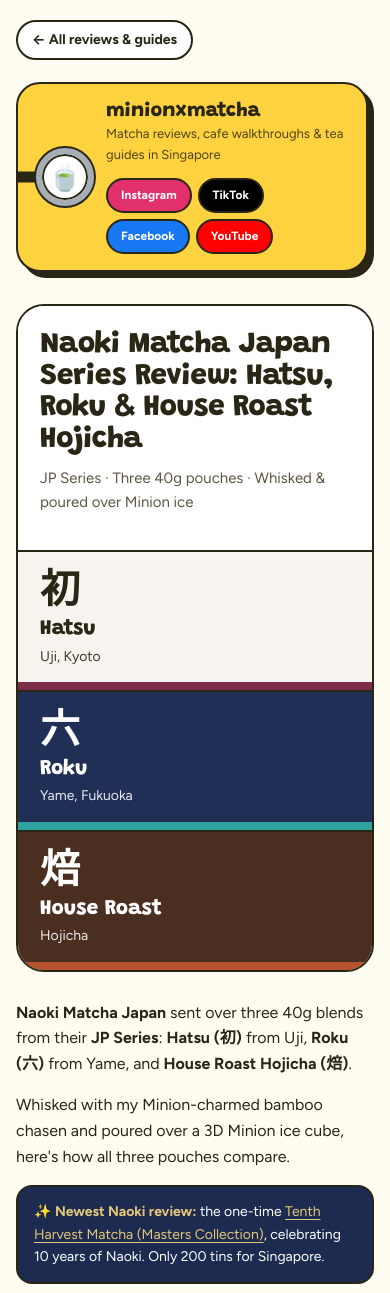
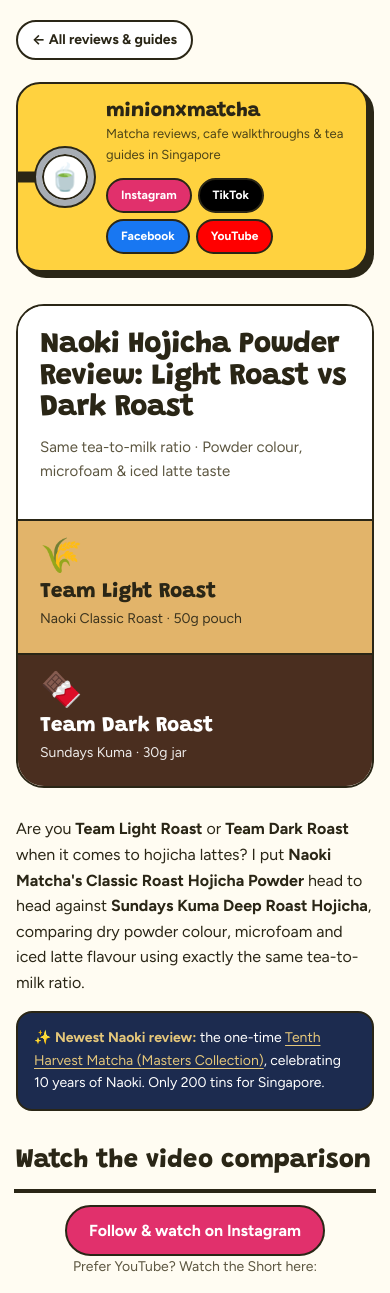
Before and after one commit to minionxmatcha/minionxmatcha.github.io, a Jekyll site: the page built from _posts/2026-04-26-naoki-matcha-japan-hatsu-roku-house-roast-hojicha-review.md, in a window 390 px wide. Shown: the top 1293 px of the page. Built offline with Jekyll 4.4.1, drawn with Linux system fonts in a browser that asks for light colours; a script that is not in the unit is left out; some of the changed text lies outside the part shown.

Commit message:
Update 2026-04-26-naoki-matcha-japan-hatsu-roku-house-roast-hojicha-review.md

```diff
--- a/_posts/2026-04-26-naoki-matcha-japan-hatsu-roku-house-roast-hojicha-review.md
+++ b/_posts/2026-04-26-naoki-matcha-japan-hatsu-roku-house-roast-hojicha-review.md
@@ -1,7 +1,7 @@
 ---
 layout: post
-title: "Naoki Matcha Japan Series Review: Hatsu (Uji), Roku (Yame) & House Roast Hojicha"
-date: 2026-04-26
+title: "Naoki Hojicha Powder Review: Light Roast vs. Dark Roast Hojicha Latte Comparison"
+date: 2025-12-28
 ---
 
 <link rel="preconnect" href="https://fonts.googleapis.com">
@@ -349,40 +349,26 @@ date: 2026-04-26
   .cs-special .cs-special-head .cs-nick { font-family: var(--body); font-weight: 400; font-style: italic; font-size: 14px; color: #6b6550; }
   @media (max-width: 600px) { .cs-ware, .cs-jars { grid-template-columns: 1fr; } }
 
-  /* Naoki JP series additions */
-  .cs-counters-3 { grid-template-columns: repeat(3, 1fr); }
-  .cs-counters-3 .cs-counter + .cs-counter { border-left: 2px solid var(--ink); }
-  .cs-kanji { display: block; font-family: 'Noto Serif JP', 'Hiragino Mincho ProN', 'Yu Mincho', serif; font-weight: 700; font-size: 40px; line-height: 1; margin-bottom: 8px; }
-  .cs-p-hatsu { background: #F7F3EE; color: var(--ink); box-shadow: inset 0 -8px 0 #7B2D4A; }
-  .cs-p-roku { background: #1F2F55; color: #fff; box-shadow: inset 0 -8px 0 #2FA3A0; }
-  .cs-p-hoji { background: #4A2E1F; color: #fff; box-shadow: inset 0 -8px 0 #B5532E; }
-  .cs-pouch { border: 1.5px solid var(--ink); border-radius: 18px; overflow: hidden; background: #fff; }
-  .cs-pouch + .cs-pouch { margin-top: 14px; }
-  .cs-pouch-head { display: grid; grid-template-columns: 56px 1fr auto; gap: 14px; align-items: center; padding: 16px 18px 22px; }
-  .cs-pouch-head .cs-kanji { margin: 0; font-size: 44px; text-align: center; }
-  .cs-pouch-head h3 { font-family: var(--display); font-weight: 800; font-size: 21px; line-height: 1.15; margin: 0; color: inherit; }
-  .cs-pouch-head small { display: block; font-family: var(--body); font-weight: 400; font-size: 13px; opacity: .85; margin-top: 2px; }
-  .cs-pouch-body { padding: 16px 18px 18px; }
-  .cs-pouch-body p { margin: 0 0 10px; font-size: 15px; }
-  .cs-pouch-body dl { margin: 12px 0 0; display: grid; grid-template-columns: 90px 1fr; gap: 6px 12px; font-size: 14px; }
-  .cs-pouch-body dt { font-weight: 700; color: #6b6550; }
-  .cs-pouch-body dd { margin: 0; }
-  .cs-pouch-body p.cs-pouch-link { margin: 12px 0 0; font-size: 14px; color: #5c5640; }
-  .cs-approved { display: inline-block; font-size: 12px; font-weight: 800; padding: 5px 11px; border-radius: 999px; background: var(--banana); color: var(--ink); border: 2px solid var(--ink); white-space: nowrap; transform: rotate(-4deg); }
-  .cs-table-jp thead th:nth-child(2) { background: #F7F3EE; color: var(--ink); box-shadow: inset 0 -4px 0 #7B2D4A; }
-  .cs-table-jp thead th:nth-child(3) { background: #1F2F55; color: #fff; box-shadow: inset 0 -4px 0 #2FA3A0; }
-  .cs-table-jp thead th:nth-child(4) { background: #4A2E1F; color: #fff; box-shadow: inset 0 -4px 0 #B5532E; }
-  .cs-table-jp td { background: #fff !important; font-size: 14px; }
-  .cs-table-jp tbody th { width: 22%; color: var(--ink); }
-  @media (max-width: 600px) {
-    .cs-counters-3 { grid-template-columns: 1fr; }
-    .cs-counters-3 .cs-counter + .cs-counter { border-left: 0; border-top: 2px solid var(--ink); }
-    .cs-pouch-head { grid-template-columns: 44px 1fr; }
-    .cs-pouch-head .cs-kanji { font-size: 36px; }
-    .cs-pouch-head .cs-approved { grid-column: 1 / -1; justify-self: start; }
-    .cs-table-jp th, .cs-table-jp td { padding: 8px 6px; font-size: 12px !important; overflow-wrap: anywhere; }
-    .cs-table-jp tbody th { width: 70px; overflow-wrap: normal; font-size: 11px !important; }
-  }
+  /* Hojicha roast additions */
+  .cs-counter-light { background: #E2B46A; color: var(--ink); }
+  .cs-counter-dark { background: #4A2E1F; color: #fff; }
+  .cs-vs .cs-vs-light { background: #F7EAD2; }
+  .cs-vs .cs-vs-dark { background: #4A2E1F; color: #fff; }
+  .cs-vs .cs-vs-dark strong { color: #F2C98A; }
+  .cs-vs .cs-vs-light strong { color: #7A4B16; }
+  .cs-swatch-dot { display: inline-block; width: 14px; height: 14px; border-radius: 50%; border: 1.5px solid currentColor; vertical-align: -2px; margin-right: 6px; }
+  .cs-special-light { border-left: 8px solid #E2B46A; }
+  .cs-special-dark { border-left: 8px solid #4A2E1F; }
+  .cs-foam { list-style: none; margin: 0; padding: 0; display: grid; grid-template-columns: repeat(3, 1fr); gap: 10px; }
+  .cs .cs-foam li { margin: 0; background: #fff; border: 1.5px solid var(--ink); border-radius: 16px; overflow: hidden; display: flex; flex-direction: column; }
+  .cs-cup { height: 96px; display: flex; flex-direction: column; justify-content: flex-end; border-bottom: 1.5px solid var(--ink); }
+  .cs-cup-foam { background: repeating-radial-gradient(circle at 30% 40%, #FFFDF4 0 3px, #F3EBD3 3px 6px); border-top: 1.5px dashed rgba(42,38,22,.35); }
+  .cs-cup-tea { height: 44px; }
+  .cs-foam-body { padding: 12px 14px 14px; }
+  .cs-foam-body strong { display: block; font-family: var(--display); font-weight: 800; font-size: 17px; line-height: 1.2; margin-bottom: 4px; }
+  .cs-foam-body p { margin: 0; font-size: 14px; }
+  .cs-foam-level { display: inline-block; font-size: 12px; font-weight: 700; padding: 2px 9px; border-radius: 999px; border: 1.5px solid var(--ink); background: var(--foam); margin-bottom: 6px; }
+  @media (max-width: 600px) { .cs-foam { grid-template-columns: 1fr; } .cs-cup { height: 70px; } .cs-cup-tea { height: 30px; } }
 
   /* Related Naoki reviews */
   .cs-related { list-style: none; margin: 0; padding: 0; display: grid; gap: 10px; }
@@ -410,9 +396,9 @@ date: 2026-04-26
   "@graph": [
     {
       "@type": "Product",
-      "name": "Naoki Matcha Japan Series (Hatsu Uji Matcha, Roku Yame Matcha & House Roast Hojicha)",
-      "description": "40g Japanese tea pouches from Naoki Matcha's Japan (JP) series: Hatsu (Uji, Kyoto), Roku (Yame, Fukuoka), and House Roast Hojicha.",
-      "image": "https://img.youtube.com/vi/vABgEbRHTng/hqdefault.jpg",
+      "name": "Naoki Matcha Classic Roast Hojicha Powder (50g)",
+      "description": "Light-to-classic roast Japanese Hojicha powder by Naoki Matcha (50g resealable pouch), delivering a gentle, nutty, and kinako-like flavour profile ideal for iced hojicha lattes.",
+      "image": "https://img.youtube.com/vi/AwaXwGQw2t8/hqdefault.jpg",
       "brand": {
         "@type": "Brand",
         "name": "Naoki Matcha"
@@ -423,19 +409,19 @@ date: 2026-04-26
           "@type": "Person",
           "name": "minionxmatcha"
         },
-        "reviewBody": "Hatsu from Uji surprises with an unexpectedly roasty yet smooth, balanced profile suited for everyday lattes. Roku from Yame delivers signature nutty, creamy depth that earns a Minion-approved stamp. House Roast Hojicha brings a rich, smoky, and chocolatey body ideal for curing hojicha latte cravings."
+        "reviewBody": "Naoki's Classic Roast Hojicha Powder presents a warm golden-brown hue and retains more natural tea saponins than dark-roast alternatives, creating noticeably better microfoam when whisked. In an iced latte, it tastes gentle, nutty, and almost kinako-like—making it a top pick for milk tea lovers."
       }
     },
     {
       "@type": "VideoObject",
-      "name": "Naoki Matcha Japan: Hatsu, Roku & House Roast Hojicha Review",
-      "description": "Unboxing and tasting Naoki Matcha Japan's three 40g blends: Hatsu (Uji), Roku (Yame), and House Roast Hojicha.",
+      "name": "Light Roast vs Dark Roast Hojicha: Naoki Hojicha Powder vs Sundays Kuma Hojicha",
+      "description": "Side-by-side comparison of Naoki Matcha's Classic Roast Hojicha Powder (Light Roast) and Sundays Kuma Deep Roast Hojicha Powder (Dark Roast), testing powder colour, saponin microfoam retention, and iced latte flavour profiles.",
       "thumbnailUrl": [
-        "https://img.youtube.com/vi/vABgEbRHTng/hqdefault.jpg"
+        "https://img.youtube.com/vi/AwaXwGQw2t8/hqdefault.jpg"
       ],
-      "uploadDate": "2026-04-26",
-      "contentUrl": "https://www.youtube.com/shorts/vABgEbRHTng",
-      "embedUrl": "https://www.youtube.com/embed/vABgEbRHTng"
+      "uploadDate": "2025-12-28",
+      "contentUrl": "https://www.youtube.com/shorts/AwaXwGQw2t8",
+      "embedUrl": "https://www.youtube.com/embed/AwaXwGQw2t8"
     }
   ]
 }
@@ -458,131 +444,133 @@ date: 2026-04-26
     </div>
   </div>
 
-  <!-- Hero: the three pouches -->
+  <!-- Hero: light vs dark -->
   <header class="cs-hero">
     <div class="cs-hero-top">
-      <h1 class="cs-title">Naoki Matcha Japan Series Review: Hatsu, Roku & House Roast Hojicha</h1>
-      <p class="cs-where">JP Series · Three 40g pouches · Whisked & poured over Minion ice</p>
+      <h1 class="cs-title">Naoki Hojicha Powder Review: Light Roast vs Dark Roast</h1>
+      <p class="cs-where">Same tea-to-milk ratio · Powder colour, microfoam & iced latte taste</p>
     </div>
-    <div class="cs-counters cs-counters-3">
-      <a class="cs-counter cs-p-hatsu" href="#hatsu" style="text-decoration:none;color:var(--ink);">
-        <span class="cs-kanji" aria-hidden="true">初</span>
-        <strong>Hatsu</strong>
-        <span class="cs-from">Uji, Kyoto</span>
+    <div class="cs-counters">
+      <a class="cs-counter cs-counter-light" href="#team-light" style="text-decoration:none;color:var(--ink);">
+        <span class="cs-counter-emoji" aria-hidden="true">🌾</span>
+        <strong>Team Light Roast</strong>
+        <span class="cs-from">Naoki Classic Roast · 50g pouch</span>
       </a>
-      <a class="cs-counter cs-p-roku" href="#roku" style="text-decoration:none;color:#fff;">
-        <span class="cs-kanji" aria-hidden="true">六</span>
-        <strong>Roku</strong>
-        <span class="cs-from">Yame, Fukuoka</span>
-      </a>
-      <a class="cs-counter cs-p-hoji" href="#house-roast" style="text-decoration:none;color:#fff;">
-        <span class="cs-kanji" aria-hidden="true">焙</span>
-        <strong>House Roast</strong>
-        <span class="cs-from">Hojicha</span>
+      <a class="cs-counter cs-counter-dark" href="#team-dark" style="text-decoration:none;color:#fff;">
+        <span class="cs-counter-emoji" aria-hidden="true">🍫</span>
+        <strong>Team Dark Roast</strong>
+        <span class="cs-from">Sundays Kuma · 30g jar</span>
       </a>
     </div>
   </header>
 
-  <p><strong>Naoki Matcha Japan</strong> sent over three 40g blends from their <strong>JP Series</strong>: <strong>Hatsu (初)</strong> from Uji, <strong>Roku (六)</strong> from Yame, and <strong>House Roast Hojicha (焙)</strong>.</p>
-  <p>Whisked with my Minion-charmed bamboo chasen and poured over a 3D Minion ice cube, here's how all three pouches compare.</p>
+  <p>Are you <strong>Team Light Roast</strong> or <strong>Team Dark Roast</strong> when it comes to hojicha lattes? I put <strong>Naoki Matcha's Classic Roast Hojicha Powder</strong> head to head against <strong>Sundays Kuma Deep Roast Hojicha</strong>, comparing dry powder colour, microfoam and iced latte flavour using exactly the same tea-to-milk ratio.</p>
 
   <p class="cs-crosslink cs-crosslink-navy">✨ <strong>Newest Naoki review:</strong> the one-time <a href="/2026/11/20/naoki-tenth-harvest-matcha-masters-collection-review.html">Tenth Harvest Matcha (Masters Collection)</a>, celebrating 10 years of Naoki. Only 200 tins for Singapore.</p>
 
   <!-- Video -->
   <section class="cs-video">
-    <h2>Watch the video review</h2>
+    <h2>Watch the video comparison</h2>
 
-    <blockquote class="instagram-media" data-instgrm-permalink="https://www.instagram.com/reel/DXl6roME9de/" data-instgrm-version="14" style="background:#FFF; border:0; border-radius:20px; box-shadow:0 0 0 2px #2A2616; margin: 0 auto; max-width: 360px; min-width: 280px; padding: 0; width: 100%;"></blockquote>
+    <blockquote class="instagram-media" data-instgrm-permalink="https://www.instagram.com/reel/DSzhM70kylK/" data-instgrm-version="14" style="background:#FFF; border:0; border-radius:20px; box-shadow:0 0 0 2px #2A2616; margin: 0 auto; max-width: 360px; min-width: 280px; padding: 0; width: 100%;"></blockquote>
     <script async src="//www.instagram.com/embed.js"></script>
 
-    <a class="cs-btn" href="https://www.instagram.com/reel/DXl6roME9de/" target="_blank" rel="noopener">Follow & watch on Instagram</a>
+    <a class="cs-btn" href="https://www.instagram.com/reel/DSzhM70kylK/" target="_blank" rel="noopener">Follow & watch on Instagram</a>
 
     <!-- YouTube Shorts embed (preserves the Google video search badge) -->
     <p class="cs-alt">Prefer YouTube? Watch the Short here:</p>
     <div class="cs-yt-frame">
       <iframe
-        src="https://www.youtube.com/embed/vABgEbRHTng"
-        title="Naoki Matcha Japan: Hatsu, Roku & House Roast Hojicha"
+        src="https://www.youtube.com/embed/AwaXwGQw2t8"
+        title="Light Roast vs Dark Roast Hojicha: Naoki Hojicha Powder Review"
         allow="accelerometer; autoplay; clipboard-write; encrypted-media; gyroscope; picture-in-picture"
         allowfullscreen>
       </iframe>
     </div>
 
     <p class="cs-more">
-      <a href="https://vt.tiktok.com/ZSp7cnRHA/" target="_blank" rel="noopener">Watch on TikTok</a>
+      <a href="https://vt.tiktok.com/ZSp77FX2j/" target="_blank" rel="noopener">Watch on TikTok</a>
     </p>
   </section>
 
-  <!-- Tasting notes -->
+  <!-- Side by side -->
   <section class="cs-board cs-board-banana">
-    <h2>👅 Tasting notes</h2>
+    <h2>🥊 Side-by-side comparison</h2>
 
-    <article class="cs-pouch" id="hatsu">
-      <div class="cs-pouch-head cs-p-hatsu">
-        <span class="cs-kanji" aria-hidden="true">初</span>
-        <h3>Hatsu matcha<small>Uji, Kyoto · 40g</small></h3>
+    <div class="cs-round">
+      <div class="cs-round-head"><span>Round 1</span><h3>Powder colour</h3></div>
+      <div class="cs-vs">
+        <div class="cs-vs-light"><strong><span class="cs-swatch-dot" style="background:#C98E45;color:#7A4B16;"></span>Naoki Classic Roast</strong><p>Warm golden brown.</p></div>
+        <div class="cs-vs-dark"><strong><span class="cs-swatch-dot" style="background:#6B4128;color:#F2C98A;"></span>Sundays Kuma</strong><p>Deeper cocoa brown. Close at a glance, but clearly darker side by side.</p></div>
       </div>
-      <div class="cs-pouch-body">
-        <p>The biggest surprise of the trio. Uji matchas usually lean vegetal or marine, but Hatsu has a pleasant, unexpectedly roasty warmth while staying smooth and well balanced, which makes it an easy pick for an everyday iced latte.</p>
-        <ul class="cs-chips" aria-label="Tasting notes"><li>Unexpectedly roasty</li><li>Smooth</li><li>Balanced</li></ul>
-        <dl>
-          <dt>Best for</dt><dd>Easy-drinking everyday matcha</dd>
-          <dt>Pouch</dt><dd>White matte with a purple-maroon wave</dd>
-        </dl>
+    </div>
+
+    <div class="cs-round">
+      <div class="cs-round-head"><span>Round 2</span><h3>Whisked microfoam</h3></div>
+      <div class="cs-vs">
+        <div class="cs-vs-light"><strong>Naoki Classic Roast <span class="cs-win">More froth</span></strong><p>Thicker foam, thanks to more natural saponins.</p></div>
+        <div class="cs-vs-dark"><strong>Sundays Kuma</strong><p>Less froth, as the deeper roast leaves fewer saponins.</p></div>
       </div>
-    </article>
+    </div>
 
-    <article class="cs-pouch" id="roku">
-      <div class="cs-pouch-head cs-p-roku">
-        <span class="cs-kanji" aria-hidden="true">六</span>
-        <h3>Roku matcha<small>Yame, Fukuoka · 40g</small></h3>
-        <span class="cs-approved">🍌 Minion Approved</span>
+    <div class="cs-round">
+      <div class="cs-round-head"><span>Round 3</span><h3>Iced latte flavour</h3></div>
+      <div class="cs-vs">
+        <div class="cs-vs-light"><strong>Naoki Classic Roast</strong><p>Gentle, nutty, almost kinako-like.</p></div>
+        <div class="cs-vs-dark"><strong>Sundays Kuma</strong><p>Bold dark chocolate notes with a coffee-like body.</p></div>
       </div>
-      <div class="cs-pouch-body">
-        <p>If you have a soft spot for Yame matcha, Roku delivers right on cue. It whisks into a glossy emerald microfoam and brings that signature nutty, creamy richness, shining through milk with no harsh astringency.</p>
-        <ul class="cs-chips" aria-label="Tasting notes"><li>Nutty</li><li>Creamy</li><li>Rich microfoam</li></ul>
-        <dl>
-          <dt>Best for</dt><dd>Yame matcha fans</dd>
-          <dt>Pouch</dt><dd>Navy matte with a teal wave</dd>
-        </dl>
-        <p class="cs-pouch-link">🌿 More Yame: I blind-tested four single-cultivar Yame matchas in <a href="/2026/05/11/naoki-limited-edition-yame-single-cultivar-matcha-set-review.html">Naoki's Limited Edition Yame Set</a>.</p>
+    </div>
+
+    <div class="cs-round">
+      <div class="cs-round-head"><span>Verdict</span><h3>Best for</h3></div>
+      <div class="cs-vs">
+        <div class="cs-vs-light"><strong>Naoki Classic Roast</strong><p>Milk tea lovers.</p></div>
+        <div class="cs-vs-dark"><strong>Sundays Kuma</strong><p>Roasted oolong and coffee fans.</p></div>
       </div>
-    </article>
-
-    <article class="cs-pouch" id="house-roast">
-      <div class="cs-pouch-head cs-p-hoji">
-        <span class="cs-kanji" aria-hidden="true">焙</span>
-        <h3>House Roast hojicha<small>Japan · 40g</small></h3>
-      </div>
-      <div class="cs-pouch-body">
-        <p>Boldly smoky and chocolatey from the first sip. When a late-afternoon or evening hojicha craving hits, this dark, aromatic roast cuts cleanly through cold milk for a comforting, cocoa-toned latte.</p>
-        <ul class="cs-chips" aria-label="Tasting notes"><li>Smoky</li><li>Chocolatey</li><li>Full-bodied</li></ul>
-        <dl>
-          <dt>Best for</dt><dd>Deep hojicha latte cravings</dd>
-          <dt>Pouch</dt><dd>Dark brown matte with a rust-red wave</dd>
-        </dl>
-        <p class="cs-pouch-link">🍂 Prefer a lighter roast? See <a href="/2025/12/28/naoki-hojicha-powder-light-vs-dark-roast-comparison.html">Naoki's Classic Roast Hojicha vs a dark roast</a>.</p>
-      </div>
-    </article>
+    </div>
   </section>
 
-  <!-- Comparison -->
-  <section class="cs-info">
-    <h2>Side-by-side lineup</h2>
-    <div class="cs-table-wrap">
-      <table class="cs-table cs-table-jp">
-        <thead>
-          <tr><td></td><th scope="col">Hatsu 初</th><th scope="col">Roku 六</th><th scope="col">House Roast 焙</th></tr>
-        </thead>
-        <tbody>
-          <tr><th scope="row">Type</th><td>Matcha</td><td>Matcha</td><td>Hojicha</td></tr>
-          <tr><th scope="row">Origin</th><td>Uji, Kyoto</td><td>Yame, Fukuoka</td><td>Japan</td></tr>
-          <tr><th scope="row">Net weight</th><td>40g (1.4 oz)</td><td>40g (1.4 oz)</td><td>40g (1.4 oz)</td></tr>
-          <tr><th scope="row">Flavour</th><td>Unexpectedly roasty, smooth, balanced</td><td>Nutty, creamy, rich microfoam</td><td>Smoky, chocolatey, full-bodied</td></tr>
-          <tr><th scope="row">Best for</th><td>Everyday matcha</td><td>Yame fans 🍌</td><td>Hojicha latte cravings</td></tr>
-        </tbody>
-      </table>
+  <!-- Detailed notes -->
+  <section class="cs-board cs-board-matcha">
+    <h2>📝 Tasting notes</h2>
+
+    <div class="cs-special cs-special-light" id="team-light">
+      <div class="cs-special-head"><h4>Naoki Matcha Classic Roast Hojicha Powder</h4><span class="cs-tag">Team Light Roast</span></div>
+      <div class="cs-tag-row"><span class="cs-tag">50g resealable pouch</span><span class="cs-tag">3g per cup</span></div>
+      <p><strong>Visuals & whisking:</strong> right out of the pouch, it's a warm golden brown. Whisked with water, it builds noticeably thicker froth than deep-roast powders, because the lighter roast preserves more of the leaf's natural foaming agents.</p>
+      <p style="margin-top:8px;"><strong>Taste:</strong> over ice and milk, the cup is gentle, nutty and almost kinako-like, reminiscent of toasted soybean flour. It never overwhelms the milk, making it the clear winner for milk tea lovers after a comforting, creamy daily latte.</p>
+      <ul class="cs-chips" aria-label="Tasting notes"><li>Gentle</li><li>Nutty</li><li>Kinako-like</li></ul>
     </div>
+
+    <div class="cs-special cs-special-dark" id="team-dark">
+      <div class="cs-special-head"><h4>Sundays Kuma Hojicha</h4><span class="cs-tag">Team Dark Roast</span></div>
+      <div class="cs-tag-row"><span class="cs-tag">30g jar</span><span class="cs-tag">Deep roast</span></div>
+      <p><strong>Visuals & whisking:</strong> the dry powder looks surprisingly close to Naoki's at a glance, but side by side it's a deeper, darker brown.</p>
+      <p style="margin-top:8px;"><strong>Taste:</strong> with the exact same milk and tea ratio, the dark roast gives a bold, intense cup. Ideal for roasted oolong fans and espresso drinkers looking for a low-caffeine kick.</p>
+      <ul class="cs-chips" aria-label="Tasting notes"><li>Bold</li><li>Dark chocolate</li><li>Coffee-like body</li></ul>
+    </div>
+
+    <p class="cs-note">🍫 <strong>Team Dark Roast but loyal to Naoki?</strong> Their smoky, chocolatey <a href="/2026/04/26/naoki-matcha-japan-hatsu-roku-house-roast-hojicha-review.html">House Roast Hojicha from the Japan Series</a> is the darker option.</p>
+  </section>
+
+  <!-- Tea science -->
+  <section class="cs-board cs-board-banana">
+    <h2>🔬 Tea science: why hojicha foams less than matcha</h2>
+    <p class="cs-lede">Whisked hojicha never builds the same dense microfoam as ceremonial matcha. It comes down to <strong>saponins</strong>, the natural foaming compounds in green tea leaves. The more the leaves are roasted, the more saponins break down.</p>
+    <ol class="cs-foam">
+      <li>
+        <div class="cs-cup"><div class="cs-cup-foam" style="height:52px;"></div><div class="cs-cup-tea" style="background:#7FA03A;"></div></div>
+        <div class="cs-foam-body"><span class="cs-foam-level">Rich foam</span><strong>Unroasted matcha</strong><p>Keeps its natural saponins, so it whips into a rich, stable microfoam.</p></div>
+      </li>
+      <li>
+        <div class="cs-cup"><div class="cs-cup-foam" style="height:26px;"></div><div class="cs-cup-tea" style="background:#C98E45;"></div></div>
+        <div class="cs-foam-body"><span class="cs-foam-level">Moderate foam</span><strong>Light roast hojicha</strong><p>Naoki Classic Roast. Roasting starts breaking down saponins, giving a lighter froth.</p></div>
+      </li>
+      <li>
+        <div class="cs-cup"><div class="cs-cup-foam" style="height:8px;"></div><div class="cs-cup-tea" style="background:#6B4128;"></div></div>
+        <div class="cs-foam-body"><span class="cs-foam-level">Minimal foam</span><strong>Dark roast hojicha</strong><p>Sundays Kuma. Extended deep roasting breaks down most saponins, so even vigorous whisking makes little foam.</p></div>
+      </li>
+    </ol>
   </section>
 
 
@@ -594,8 +582,8 @@ date: 2026-04-26
       <li class="cs-rel-new"><a href="/2026/11/20/naoki-tenth-harvest-matcha-masters-collection-review.html"><span class="cs-rel-date"><span><strong>20</strong><span>Nov 26</span></span></span><span><span class="cs-rel-title">Naoki Tenth Harvest Matcha Review (Masters Collection)<span class="cs-rel-new-tag">Newest</span></span><span class="cs-rel-blurb">A one-time Okumidori × Saemidori release, with only 200 tins for Singapore.</span></span></a></li>
       <li><a href="/2026/08/31/naoki-uji-harmony-2-0-matcha-review.html"><span class="cs-rel-date"><span><strong>31</strong><span>Aug 26</span></span></span><span><span class="cs-rel-title">Naoki Uji Harmony 2.0 Review: 5-Cultivar Uji Matcha</span><span class="cs-rel-blurb">Five Uji cultivars in an iced dairy latte, with a bitter dark-chocolate finish.</span></span></a></li>
       <li><a href="/2026/05/11/naoki-limited-edition-yame-single-cultivar-matcha-set-review.html"><span class="cs-rel-date"><span><strong>11</strong><span>May 26</span></span></span><span><span class="cs-rel-title">Naoki Limited Edition Yame Single-Cultivar Matcha Set Review</span><span class="cs-rel-blurb">Kirari 31, Okumidori, Seimei & Yabukita in a 4-cultivar blind latte test.</span></span></a></li>
+      <li><a href="/2026/04/26/naoki-matcha-japan-hatsu-roku-house-roast-hojicha-review.html"><span class="cs-rel-date"><span><strong>26</strong><span>Apr 26</span></span></span><span><span class="cs-rel-title">Naoki Matcha Japan Series: Hatsu, Roku & House Roast Hojicha</span><span class="cs-rel-blurb">Uji vs Yame matcha, plus a smoky, chocolatey hojicha.</span></span></a></li>
       <li><a href="/2026/03/25/naoki-matcha-barista-pro-blend-home-pop-up-review.html"><span class="cs-rel-date"><span><strong>25</strong><span>Mar 26</span></span></span><span><span class="cs-rel-title">Naoki Matcha Barista Pro Blend Review</span><span class="cs-rel-blurb">The first-harvest Uji blend that holds up in milk and fruit purees at a home pop-up.</span></span></a></li>
-      <li><a href="/2025/12/28/naoki-hojicha-powder-light-vs-dark-roast-comparison.html"><span class="cs-rel-date"><span><strong>28</strong><span>Dec 25</span></span></span><span><span class="cs-rel-title">Naoki Hojicha Powder Review: Light vs Dark Roast</span><span class="cs-rel-blurb">Naoki Classic Roast vs Sundays Kuma in an iced hojicha latte.</span></span></a></li>
       <li><a href="/2025/11/23/naoki-organic-matcha-blend-l-plus-review.html"><span class="cs-rel-date"><span><strong>23</strong><span>Nov 25</span></span></span><span><span class="cs-rel-title">Naoki Organic Matcha Blend L+ Review</span><span class="cs-rel-blurb">A ~50kg limited-edition Uji micro-lot, tested as an iced Bonsoy latte.</span></span></a></li>
     </ul>
   </section>
```
